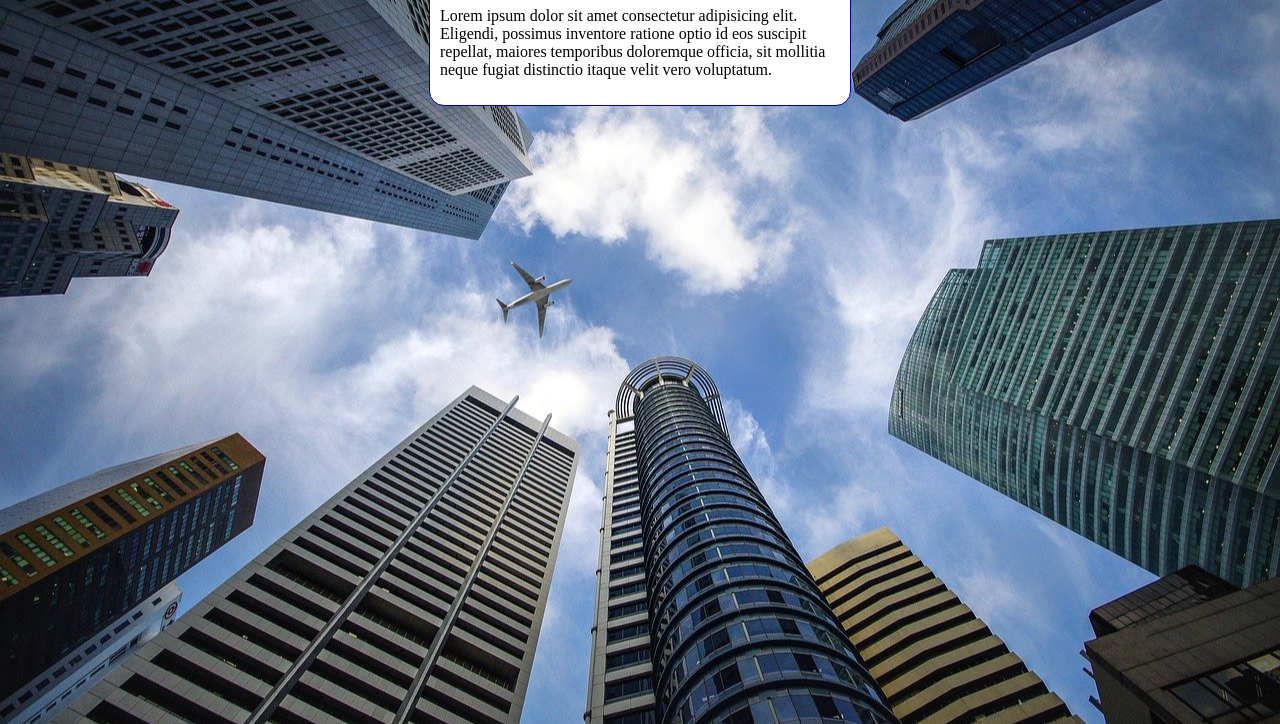
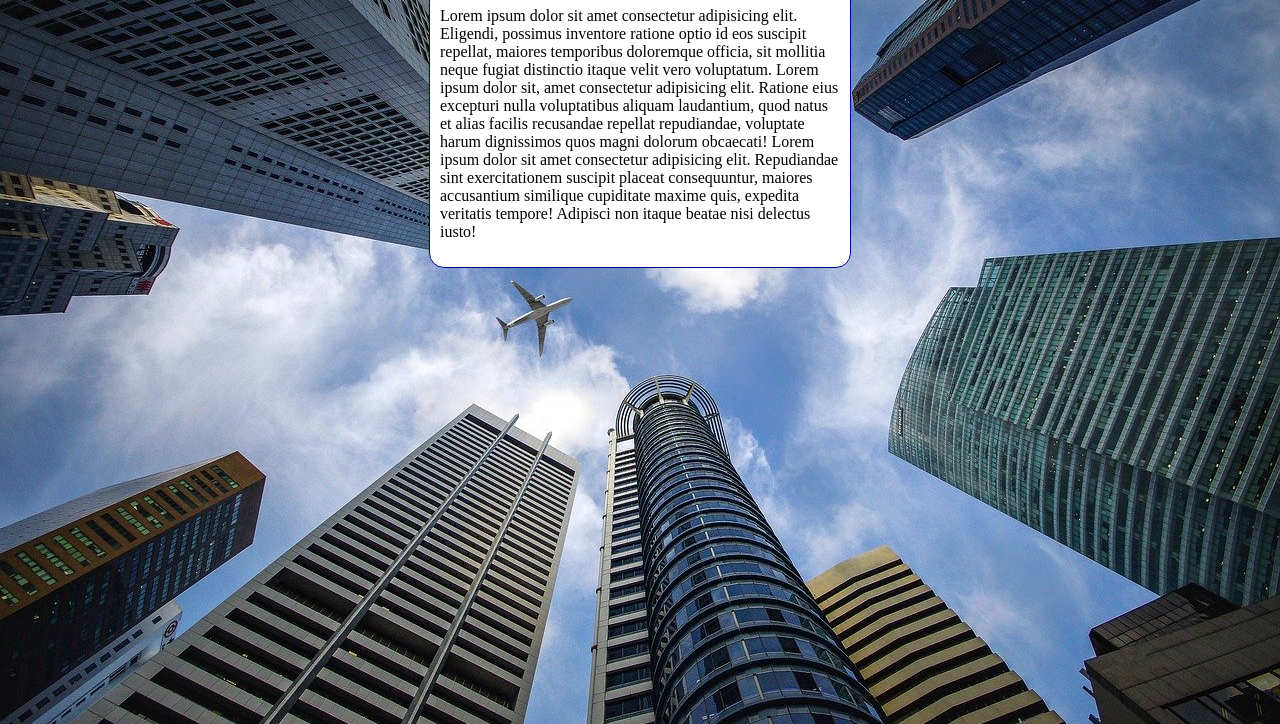
Before and after one commit to MuriloNatariani/html-css, a plain HTML site: page exercicios/ex0020/Imagens/fundo004.html in a window 1280 px wide. Shown: the part 92-816 px from the top of the page. Drawn offline with Linux system fonts and the light colour scheme.

Commit message:
atualizando o exercicio 020

```diff
--- a/exercicios/ex0020/Imagens/fundo004.html
+++ b/exercicios/ex0020/Imagens/fundo004.html
@@ -3,20 +3,28 @@
 <head>
     <meta charset="UTF-8">
     <meta name="viewport" content="width=device-width, initial-scale=1.0">
-    <title>Document</title>
+    <title>Fundo fixo de tela</title>
     <style>
         body {
             height: 100vh;
-            background-color: black;
+            /*background-color: black;
             background-image: url(wallpaper002.jpg);
             background-position: center center;
             background-repeat: no-repeat;
+            background-size: cover ;
+            background-attachment: fixed;*/
+
+        /* Shorthandv - background
+            color > image > position > repeat > [size] > attachment
+            */
+
+            background: black url(wallpaper002.jpg) center center no-repeat fixed;
             background-size: cover;
         }
 
         main {
             background-color: white;
-            width: 400px;
+            max-width: 400px;
             padding: 10px;
             margin: auto;
             border: 1px solid darkblue;
@@ -27,7 +35,10 @@
 <body>
     <main>
     <h1>Teste de Imagem de Fundo</h1>
-    <p>Lorem ipsum dolor sit amet consectetur adipisicing elit. Eligendi, possimus inventore ratione optio id eos suscipit repellat, maiores temporibus doloremque officia, sit mollitia neque fugiat distinctio itaque velit vero voluptatum.</p>
+    <p>Lorem ipsum dolor sit amet consectetur adipisicing elit. Eligendi, possimus inventore ratione optio id eos suscipit repellat, maiores temporibus doloremque officia, sit mollitia neque fugiat distinctio itaque velit vero voluptatum.
+        Lorem ipsum dolor sit, amet consectetur adipisicing elit. Ratione eius excepturi nulla voluptatibus aliquam laudantium, quod natus et alias facilis recusandae repellat repudiandae, voluptate harum dignissimos quos magni dolorum obcaecati!
+        Lorem ipsum dolor sit amet consectetur adipisicing elit. Repudiandae sint exercitationem suscipit placeat consequuntur, maiores accusantium similique cupiditate maxime quis, expedita veritatis tempore! Adipisci non itaque beatae nisi delectus iusto!
+    </p>
 </main>
 </body>
 </html>
```
